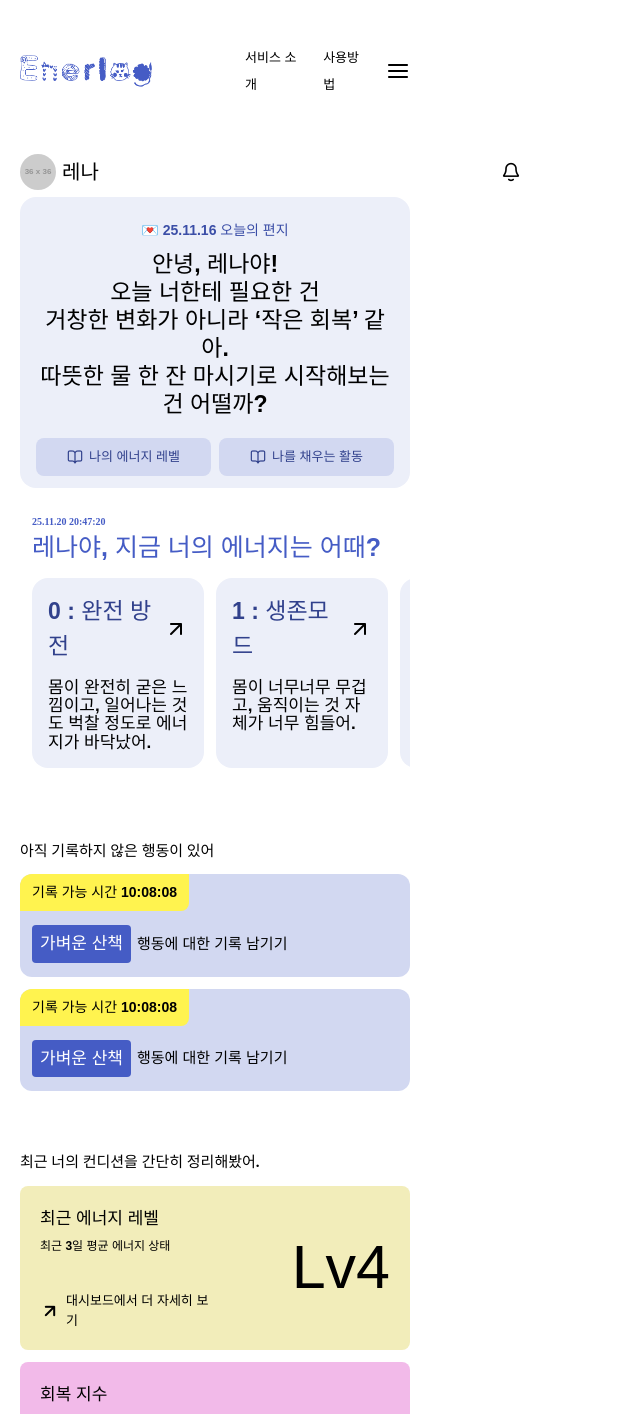
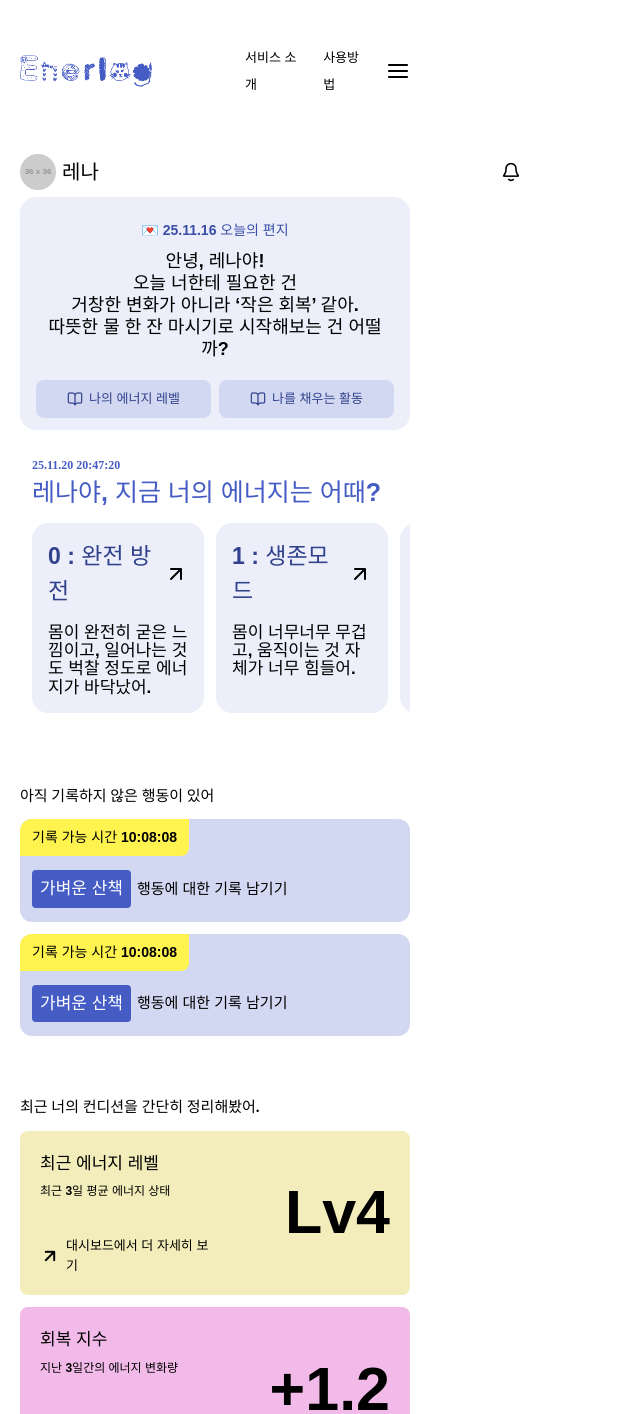
Before and after one commit to songye38/Enerlog, a React app in the folder frontend/: page / in a window 1280 px wide. Shown: the top 1414 px of the page, without its empty margins (0-640 px from the left). Built offline with nearby package versions, Linux system fonts and the light colour scheme; the HTML template or start-up script is replaced by a standard one; a web font is replaced by a local one.

Commit message:
UPDATE 서체 변경

```diff
--- a/frontend/src/ccomponents/LeterSection.tsx
+++ b/frontend/src/ccomponents/LeterSection.tsx
@@ -61,10 +61,10 @@ export default function LetterSection({
                         width: 'auto',
                         textAlign: "center",
                         color: "black",
-                        fontSize: 23,
-                        fontFamily: "IncheonEducation, sans-serif",
+                        fontSize: 18,
+                        fontFamily: "IsYun, sans-serif",
                         fontWeight: 600,
-                        lineHeight: '28px',
+                        lineHeight: '22px',
                         wordWrap: "break-word",
                     }}
                     dangerouslySetInnerHTML={{ __html: content }}
--- a/frontend/src/ccomponents/TodayEnergySection.tsx
+++ b/frontend/src/ccomponents/TodayEnergySection.tsx
@@ -27,7 +27,7 @@ export default function TodayEnergySection({ dateTime, message }: TodayEnergySec
         <div
           style={{
             color: "#455CC5",
-            fontSize: 10,
+            fontSize: 12,
             fontFamily: "Pretendard",
             fontWeight: 700,
             wordWrap: "break-word",
--- a/frontend/src/components/Button/ConditionDetailBtn.tsx
+++ b/frontend/src/components/Button/ConditionDetailBtn.tsx
@@ -73,7 +73,7 @@ export default function ConditionDetailBtn({ type, value }: ConditionDetailBtnPr
                     color: "black",
                     fontSize: 61,
                     fontFamily: "Outfit, sans-serif",
-                    fontWeight: 500,
+                    fontWeight: 700,
                 }}
             >
                 {value}
```
